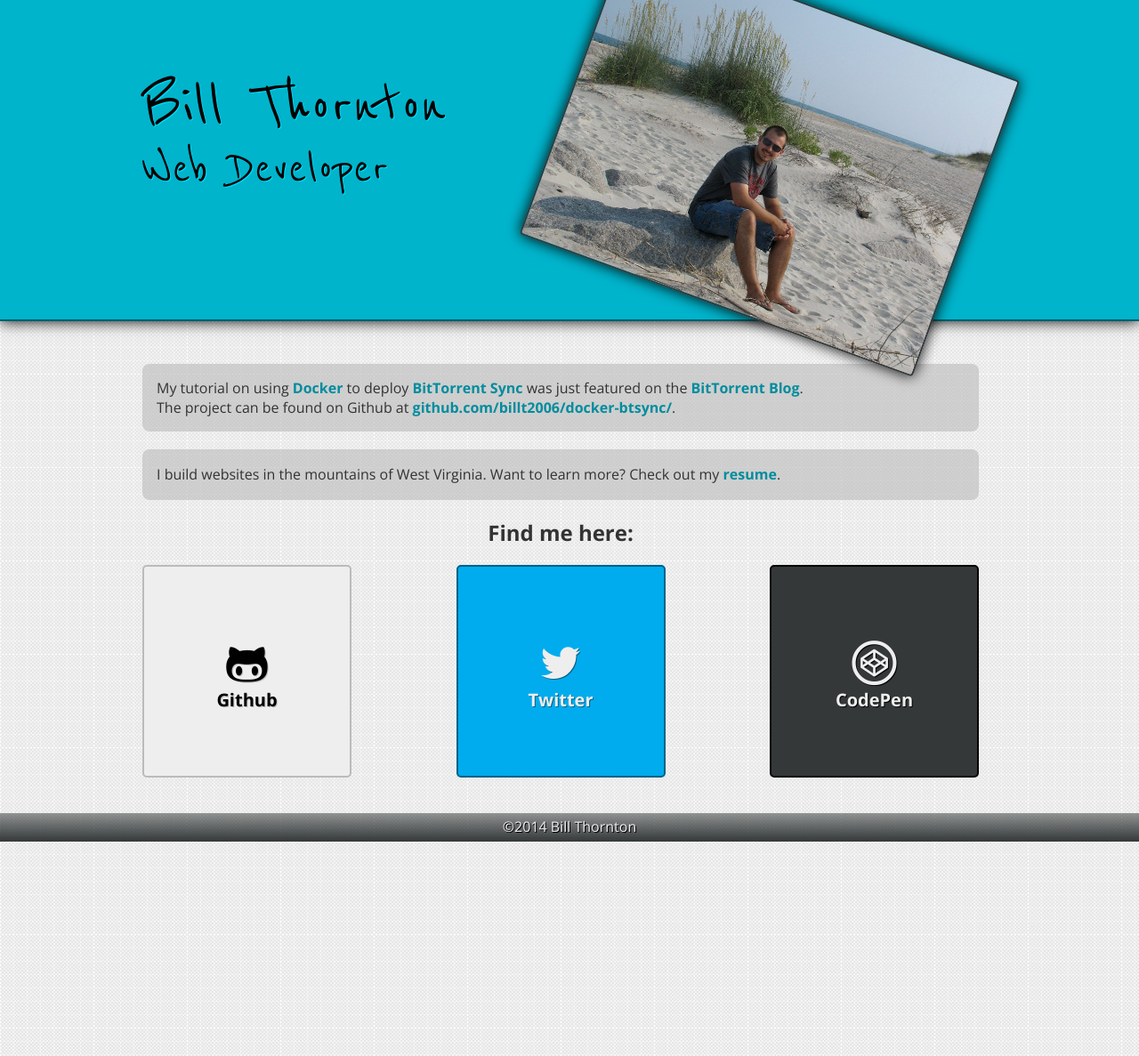
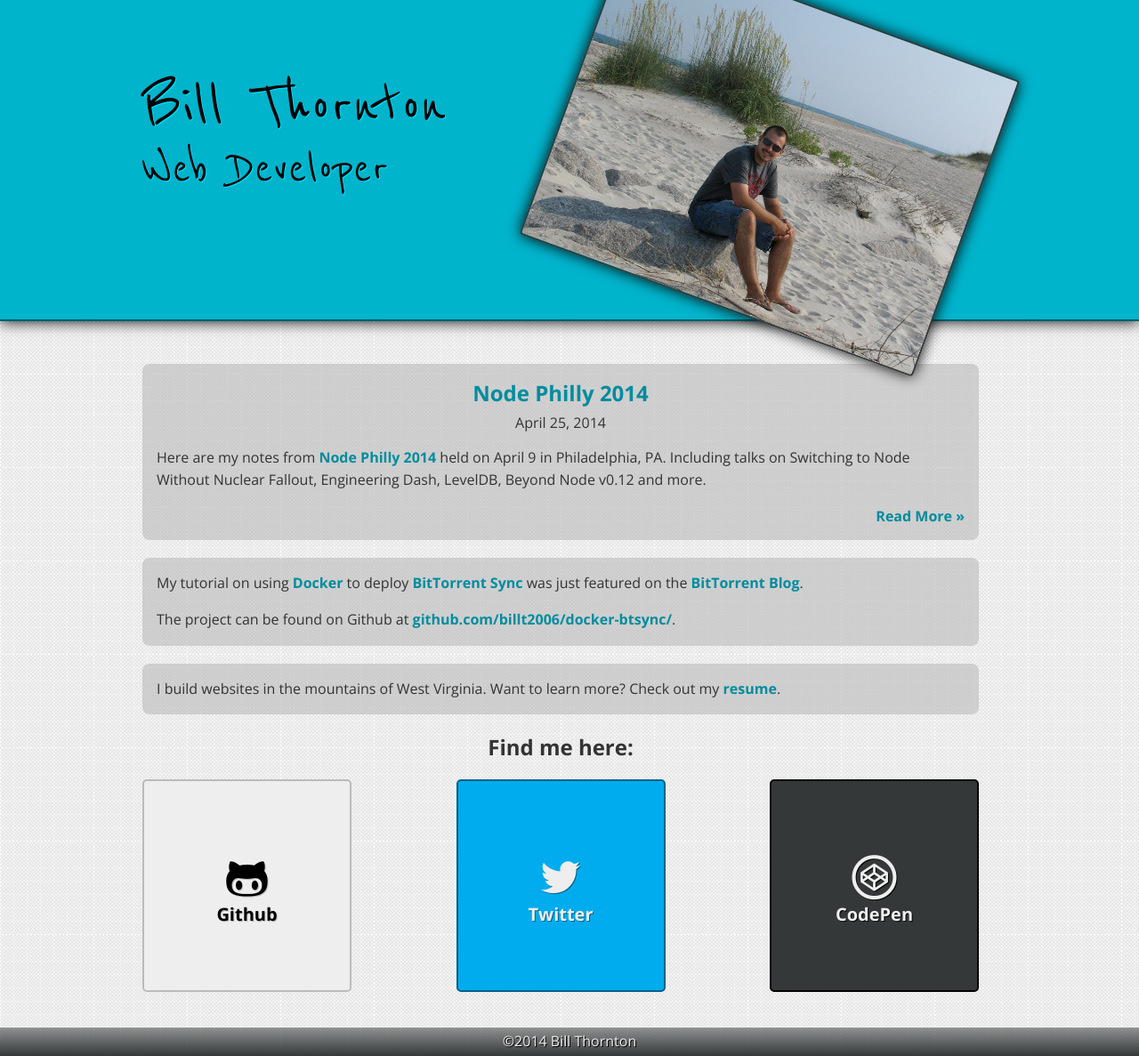
Before and after one commit to billt2006/billt2006.github.io, a Jekyll site: the page built from index.html, in a window 1280 px wide. Shown: the whole page at 89% size. Built offline with Jekyll 4.4.1, drawn with Linux system fonts in a browser that asks for light colours; Markdown is read by kramdown in place of the engine named in the settings.

Commit message:
Add post list on homepage - Simplify resume styles

```diff
--- /dev/null
+++ b/_includes/posts.html
@@ -0,0 +1,14 @@
+<section class="blog-posts">
+	{% for post in site.posts limit:10 %}
+		<article class="grid announcement">
+			<h2><a href="{{ post.url }}">{{ post.title }}</a></h2>
+			<div class="time-wrapper">
+				<time datetime="{{ post.date | date: %Y-%m-%d }}">
+					{{ post.date | date: "%B %-d, %Y" }}
+				</time>
+			</div>
+			{{ post.excerpt }}
+			<div class="text-right"><a href="{{ post.url }}">Read More &raquo;</a></div>
+		</article>
+	{% endfor %}
+</section>
--- a/_posts/2014-04-25-node-philly-2014.md
+++ b/_posts/2014-04-25-node-philly-2014.md
@@ -4,6 +4,11 @@ title: Node Philly 2014
 image:
   alt: Yo! Philly Nodes
   src: /images/posts/yo-philly-nodes.png
+excerpt:
+  <p>
+    Here are my notes from <a href="http://node.ph/">Node Philly 2014</a> held on April 9 in Philadelphia, PA.
+    Including talks on Switching to Node Without Nuclear Fallout, Engineering Dash, LevelDB, Beyond Node v0.12 and more.
+  </p>
 ---
 
 ## The MEAN Stack (MongoDB, Express, Angular, Nodejs) ##
--- a/index.html
+++ b/index.html
@@ -24,18 +24,27 @@ title: Bill Thornton | Web Developer
 <div class="grid">
 	<div class="col-1-8 spacer">&nbsp;</div>
 	<div class="col-3-4">
+
+		{% include posts.html %}
+
 		<div class="grid announcement">
+			<p>
 				My tutorial on using <a href="http://docker.io/" target="_blank">Docker</a> to deploy
 				<a href="http://labs.bittorrent.com/experiments/sync.html" target="_blank">BitTorrent Sync</a>
 				was just featured on the
 				<a href="http://blog.bittorrent.com/2013/10/22/sync-hacks-deploy-bittorrent-sync-with-docker/" target="_blank">BitTorrent Blog</a>.
-			<br>The project can be found on Github at
+			</p>
+			<p>
+				The project can be found on Github at
 				<a href="https://github.com/billt2006/docker-btsync/" target="_blank">github.com/billt2006/docker-btsync/</a>.
+			</p>
 		</div>
 
 		<div class="grid about-me">
+			<p>
 				I build websites in the mountains of West&nbsp;Virginia. Want to learn more?
 				Check out my <a href="{{ site.url }}/resume/">resume</a>.
+			</p>
 		</div>
 
 		{% include social.html %}
```
Also changed, not shown: sass/_bones.scss (+21 -52 lines), sass/_resume.scss (+43 -0 lines), sass/_type.scss (+4 -4 lines), css/main.css. Lines whose indentation alone changed are shown as unchanged.
